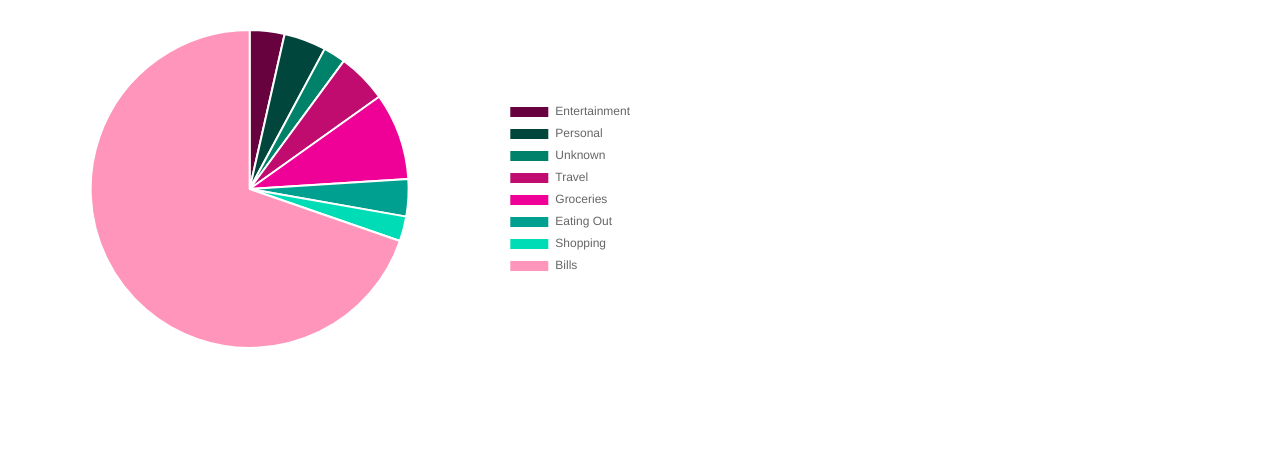
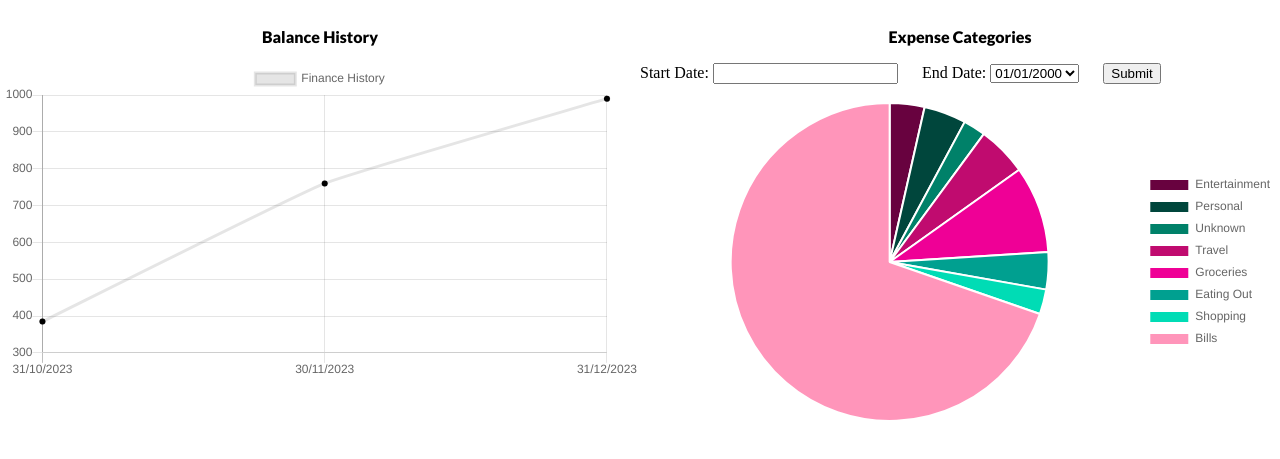
Before and after one commit to Sofie-Erner/Financial_Overview, a plain HTML site: page index.html in a window 1280 px wide. Shown: the part 159-618 px from the top of the page. Drawn offline with nearby package versions, Linux system fonts and the light colour scheme.

Commit message:
Initial attempt at choice for date range for pie chart

```diff
--- a/index.html
+++ b/index.html
@@ -26,12 +26,38 @@
         <div class="row">
             <div class="column">
                 <!-- Balance History -->
+                <h2> Balance History </h2>
+                <br>
+                <canvas id="line"> <script src="assets/js/line_chart.js"></script> </canvas> <!-- line chart -->
 
             </div>
             <div class="column">
-                <canvas id="pie">
-                    <script src="assets/js/pie_chart.js"></script>
-                </canvas>
+                <!-- Pie Chart of Expense Categories -->
+                <h2> Expense Categories </h2>
+                <br>
+                <!-- Form to choose date range -->
+                <form>
+                    <section class="dateRange">
+                        <label for="start_date"> Start Date: </label> <!-- start date -->
+                        <input type="text" list="start_dates" id="start_date" name="start_date" required>
+                        <datalist id="start_dates" name="start_dates">
+                            <option value="01/01/2000"> 01/01/2000 </option>
+                            <option value="01/02/2000"> 01/02/2000 </option>
+                        </datalist>
+                        &emsp; <!-- horizontal whitespace -->
+
+                        <label for="end_date"> End Date: </label> <!-- end date -->
+                        <select id="end_date" name="end_date">
+                            <option value="31/01/2000"> 01/01/2000 </option>
+                            <option value="28/02/2000"> 28/02/2000 </option>
+                        </select>
+                        &emsp; <!-- horizontal whitespace -->
+
+                        <input type="submit" value="Submit">
+                    </section>
+                </form>
+                <br>
+                <canvas id="pie"> <script src="assets/js/pie_chart.js"></script> </canvas> <!-- pie chart -->
             </div>
         </div>
 
```
